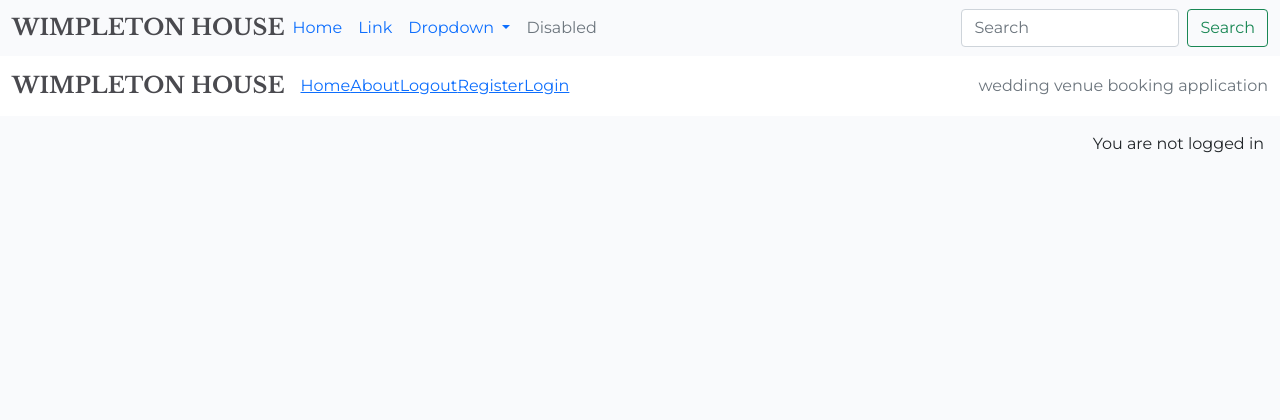
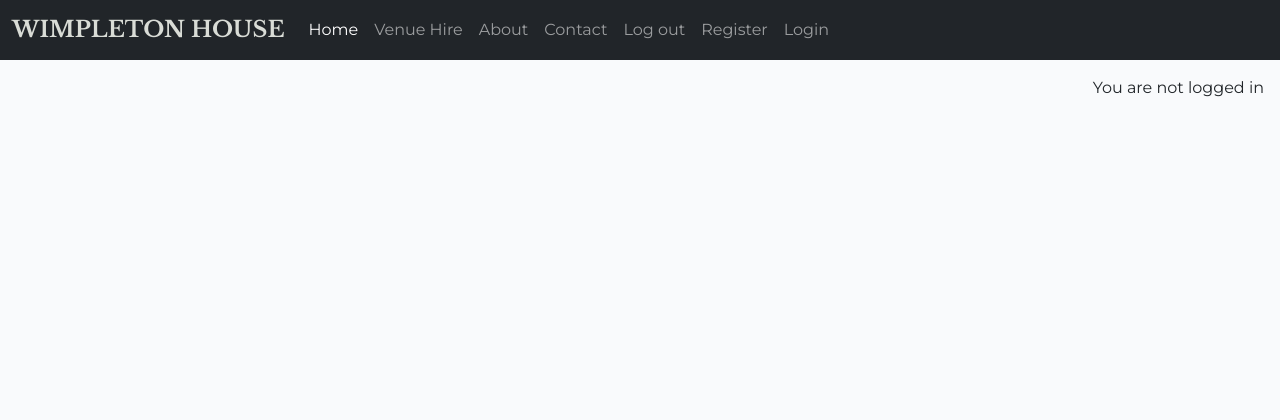
Before and after one commit to hysinh/wimpleton-booking-app, a Django app: page / in a window 1280 px wide. Shown: the top 420 px of the page. Run offline with Django 4.2, Linux system fonts and the light colour scheme; data that the repository does not hold is empty.

Commit message:
Update navbar with custom styles

```diff
--- a/static/css/style.css
+++ b/static/css/style.css
@@ -9,7 +9,11 @@ body {
     text-decoration: none;
     font-size: 1.4rem;
     font-weight: 700;
-    color: #4A4A4F;
+    color: #d9dcd6;
+}
+
+.brand a {
+    text-decoration: none;
 }
 
 .red-o {
--- a/templates/base.html
+++ b/templates/base.html
@@ -34,52 +34,9 @@
 <body class="d-flex flex-column h-100 main-bg">
 
     <!-- Navigation -->
-    <nav class="navbar navbar-expand-lg bg-body-tertiary">
+    <nav class="navbar navbar-expand-lg navbar-dark bg-dark">
       <div class="container-fluid">
-          <a class="brand" href="#">Wimpleton House</a>
-          <button class="navbar-toggler" type="button" data-bs-toggle="collapse" data-bs-target="#navbarSupportedContent" aria-controls="navbarSupportedContent" aria-expanded="false" aria-label="Toggle navigation">
-            <span class="navbar-toggler-icon"></span>
-          </button>
-          <div class="collapse navbar-collapse" id="navbarSupportedContent">
-            <ul class="navbar-nav me-auto mb-2 mb-lg-0">
-              <li class="nav-item">
-                <a class="nav-link active" aria-current="page" href="#">Home</a>
-              </li>
-              <li class="nav-item">
-                <a class="nav-link" href="#">Link</a>
-              </li>
-              <li class="nav-item dropdown">
-                <a class="nav-link dropdown-toggle" href="#" role="button" data-bs-toggle="dropdown" aria-expanded="false">
-                  Dropdown
-                </a>
-                <ul class="dropdown-menu">
-                  <li><a class="dropdown-item" href="#">Action</a></li>
-                  <li><a class="dropdown-item" href="#">Another action</a></li>
-                  <li><hr class="dropdown-divider"></li>
-                  <li><a class="dropdown-item" href="#">Something else here</a></li>
-                </ul>
-              </li>
-              <li class="nav-item">
-                <a class="nav-link disabled" aria-disabled="true">Disabled</a>
-              </li>
-            </ul>
-            <form class="d-flex" role="search">
-              <input class="form-control me-2" type="search" placeholder="Search" aria-label="Search">
-              <button class="btn btn-outline-success" type="submit">Search</button>
-            </form>
-          </div>
-        </div>
-      </nav>
-
-
-    <!-- Navigation end -->
-
-
-
-    <!-- Navigation OLD -->
-    <nav class="navbar navbar-expand-lg navbar-light bg-white">
-        <div class="container-fluid">
-            <a class="navbar-brand" href="#"><span class="brand">Wimpleton House</span></span></a>
+        <a class="navbar-brand" href="#"><span class="brand">Wimpleton House</span></a>
         <button class="navbar-toggler" type="button" data-bs-toggle="collapse" data-bs-target="#navbarText"
                 aria-controls="navbarText" aria-expanded="false" aria-label="Toggle navigation">
                 <span class="navbar-toggler-icon"></span>
@@ -87,27 +44,36 @@
         <div class="collapse navbar-collapse" id="navbarText">
           <ul class="navbar-nav me-auto mb-2 mb-lg-0">
             <li class="nav-item">
-                        <a href="#">Home</a>
+              <a class="nav-link active" aria-current="page" href="#">Home</a>
             </li>
             <li class="nav-item">
-                        <a href="#">About</a>
+              <a class="nav-link" href="#">Venue Hire</a>
             </li>
             <li class="nav-item">
-                        <a href="#">Logout</a>
+              <a class="nav-link" href="#">About</a>
             </li>
             <li class="nav-item">
-                        <a href="#">Register</a>
+              <a class="nav-link" href="#">Contact</a>
             </li>
             <li class="nav-item">
-                        <a href="#">Login</a>
+              <a class="nav-link" href="#">Log out</a>
+            </li>
+            <li class="nav-item">
+              <a class="nav-link" href="#">Register</a>
+            </li>
+            <li class="nav-item">
+              <a class="nav-link" href="#">Login</a>
             </li>
           </ul>
-                <span class="navbar-text text-muted">
-                    wedding venue booking application
-                </span>
+          <!-- <form class="d-flex" role="search">
+            <input class="form-control me-2" type="search" placeholder="Search" aria-label="Search">
+            <button class="btn btn-outline-success" type="submit">Search</button>
+          </form> -->
         </div>
       </div>
     </nav>
+    <!-- Navigation end -->
+
 
     <!-- displaying Django messages -->
     <!-- <div class="container">
```
Lines whose indentation alone changed are shown as unchanged.
